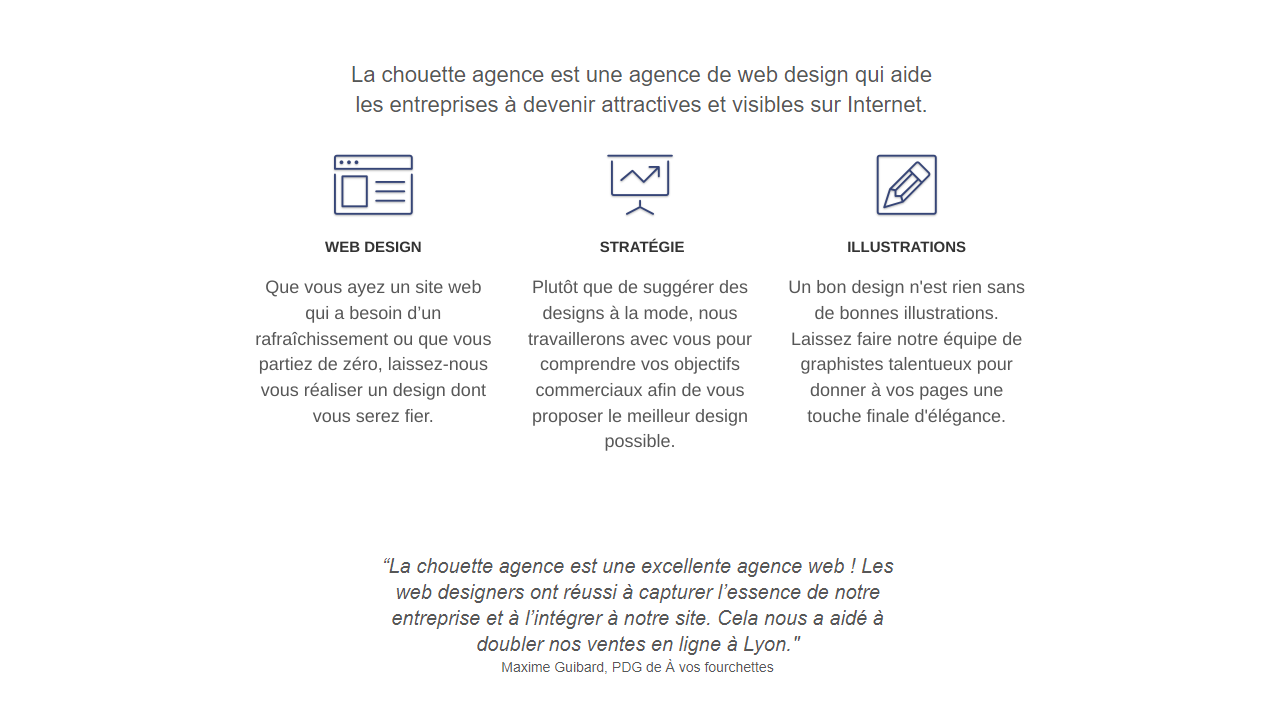
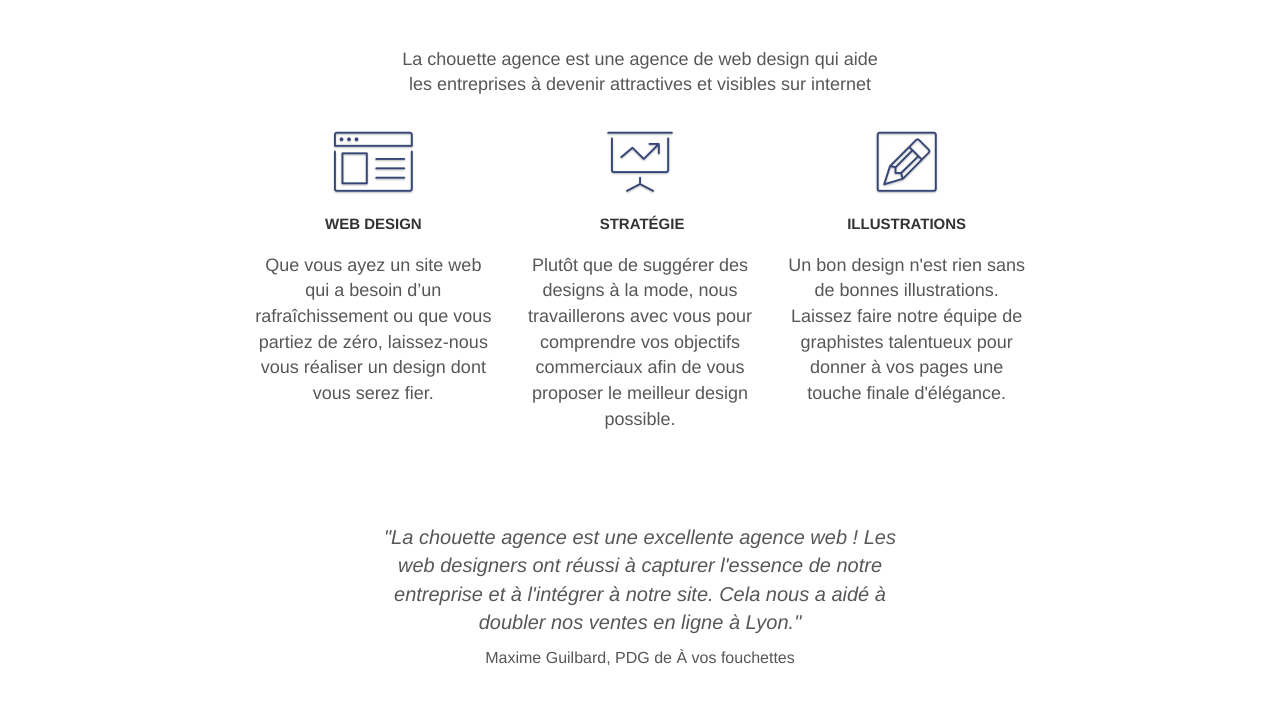
Before and after one commit to OussamaNouma/OussamaNouma_4_19042021, a plain HTML site: page index.html in a window 1280 px wide. Shown: the part 538-1260 px from the top of the page. Drawn offline with Linux system fonts and the light colour scheme.

Commit message:
Fix(Homepage) change the pictures that coutain text to a regular text

```diff
--- a/index.html
+++ b/index.html
@@ -116,10 +116,10 @@
         <div class="container bloc-md">
           <div class="row">
             <div class="col-sm-12 text-center">
-              <img
-                alt="agence web, agence web paris, web design paris, stratégie web"
-                src="img/title.png"
-              />
+              <p>
+                La chouette agence est une agence de web design qui aide <br />
+                les entreprises à devenir attractives et visibles sur internet
+              </p>
             </div>
           </div>
           <div class="row voffset-lg med-width-whitespace">
@@ -165,10 +165,16 @@
           </div>
           <div class="row voffset-lg voffset">
             <div class="col-xs-12 col-md-8 col-md-offset-2 text-center">
-              <img
-                alt="agence web, agence web paris, web design paris, stratégie web"
-                src="img/citation.png"
-              />
+              <p class="upper-description">
+                "La chouette agence est une excellente agence web ! Les <br />
+                web designers ont réussi à capturer l'essence de notre <br />
+                entreprise et à l'intégrer à notre site. Cela nous a aidé à
+                <br />
+                doubler nos ventes en ligne à Lyon."
+              </p>
+              <p class="lower-description">
+                Maxime Guilbard, PDG de À vos fouchettes
+              </p>
             </div>
           </div>
         </div>
@@ -214,10 +220,10 @@
         <div class="container bloc-lg">
           <div class="row">
             <div class="col-sm-12 text-center">
-              <img
-                alt="agence web, agence web paris, web design paris, stratégie web"
-                src="img/title2.png"
-              />
+              <p class="portfolio-intro">
+                Nous travaillons avec beacoup de clients,<br />
+                voici nos rélisations.
+              </p>
             </div>
           </div>
           <div class="row tight-width-whitespace portfolio-row">
--- a/style.css
+++ b/style.css
@@ -1054,3 +1054,13 @@ h1 {
 label {
   font-size: 17px;
 }
+.upper-description {
+  font-style: italic;
+  font-size: 15pt;
+}
+.lower-description {
+  font-size: 12pt;
+}
+.portfolio-intro {
+  font-size: 17pt;
+}
```
Also changed, not shown: img/citation.png (deleted), img/title.png (deleted), img/title2.png (deleted).
